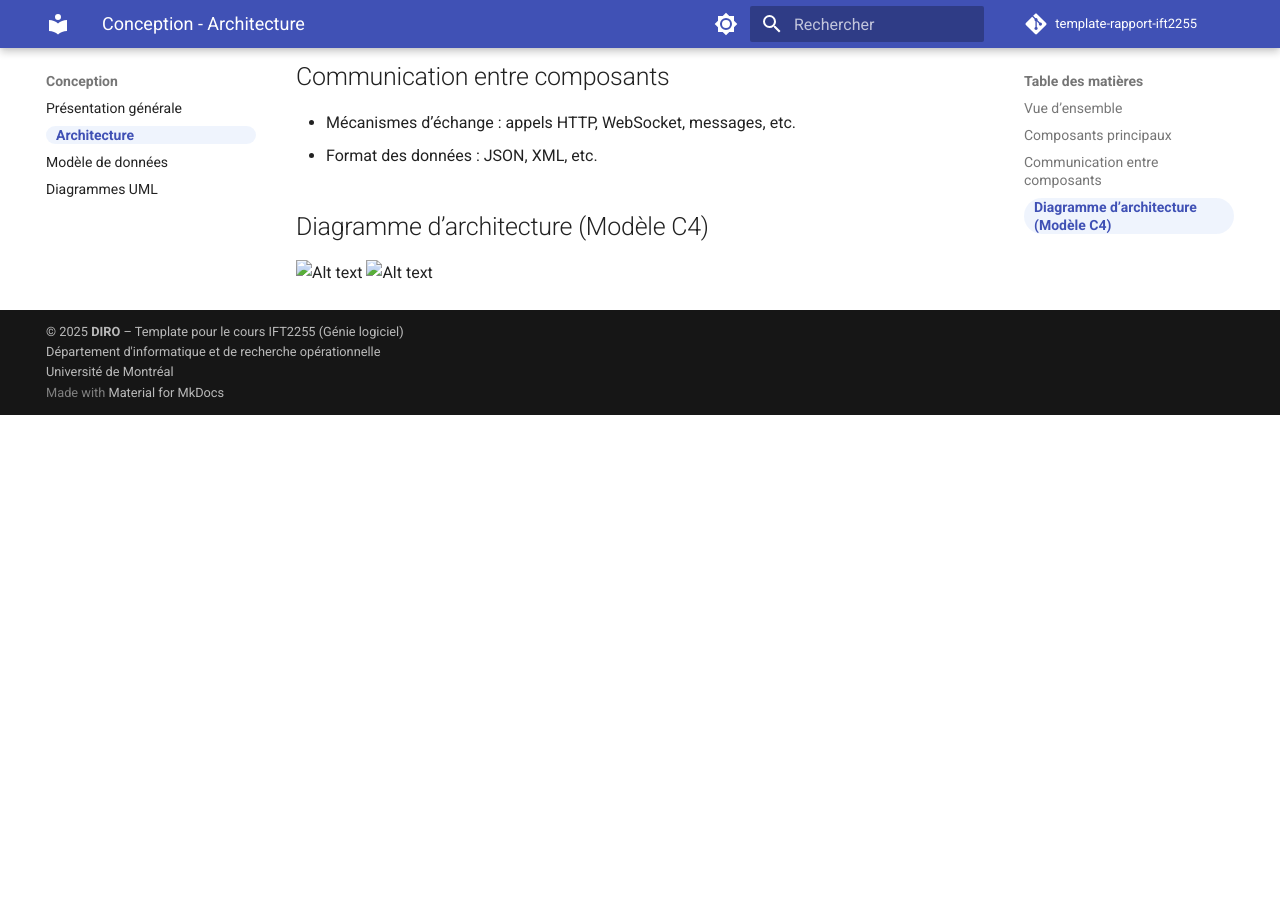
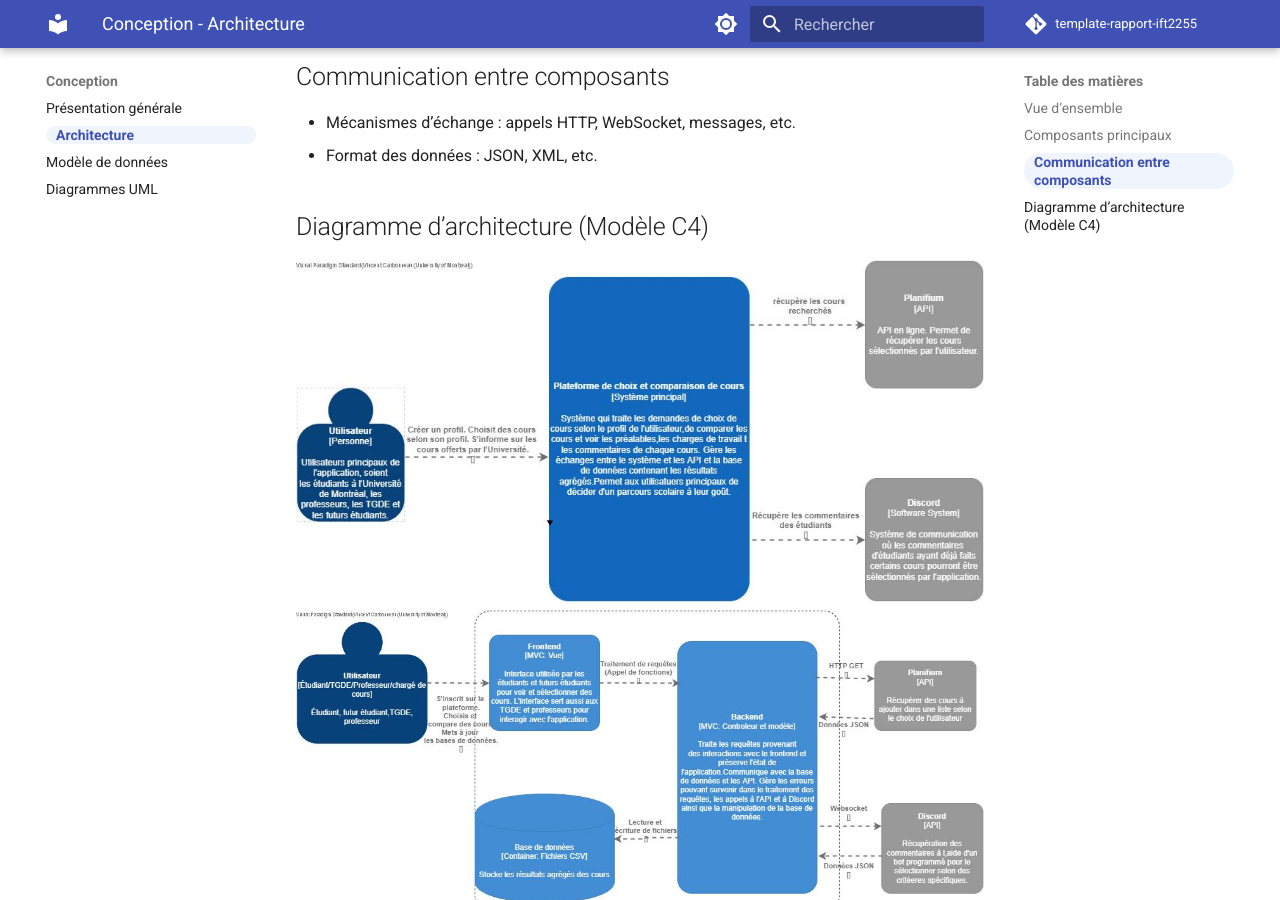
Before and after one commit to jujutheriault/IFT2255_Devoir1, an MkDocs documentation site: the page built from docs/conception/architecture.md, in a window 1280 px wide and 900 px high, scrolled down 570 px. Built offline with MkDocs 1.6.1 and Material for MkDocs 9.7.7, drawn with Linux system fonts in a browser that asks for light colours; comment, search, counter and statistics services are not loaded; before the commit the page ends 985 px from its top, so only the background shows below that.

Commit message:
Update architecture.md

```diff
--- a/docs/conception/architecture.md
+++ b/docs/conception/architecture.md
@@ -23,5 +23,5 @@ title: Conception - Architecture
 - Format des données : JSON, XML, etc.
 
 ## Diagramme d’architecture (Modèle C4)
-![Alt text](../C1.jpg)
-![Alt text](../C2.jpg)
+![C1](../Images/C1.jpg)
+![C2](../Images/C2.jpg)
```
